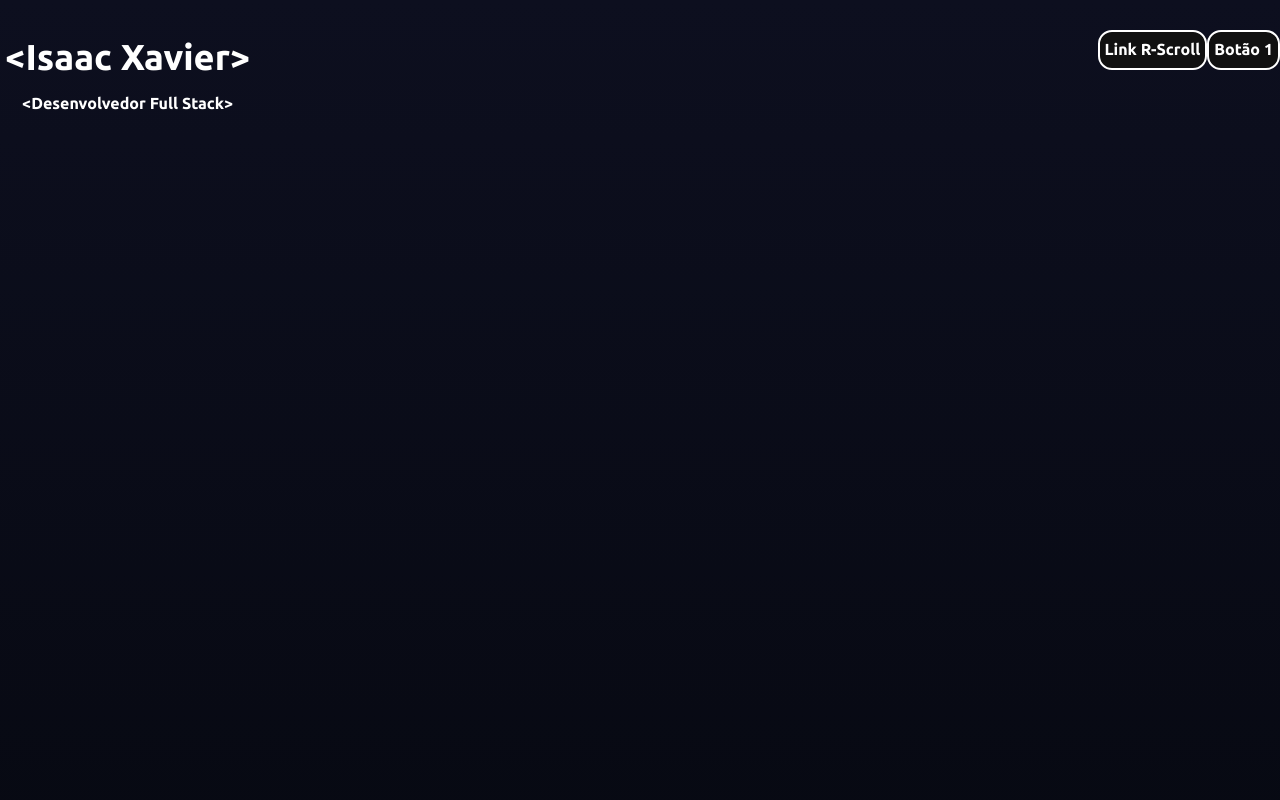
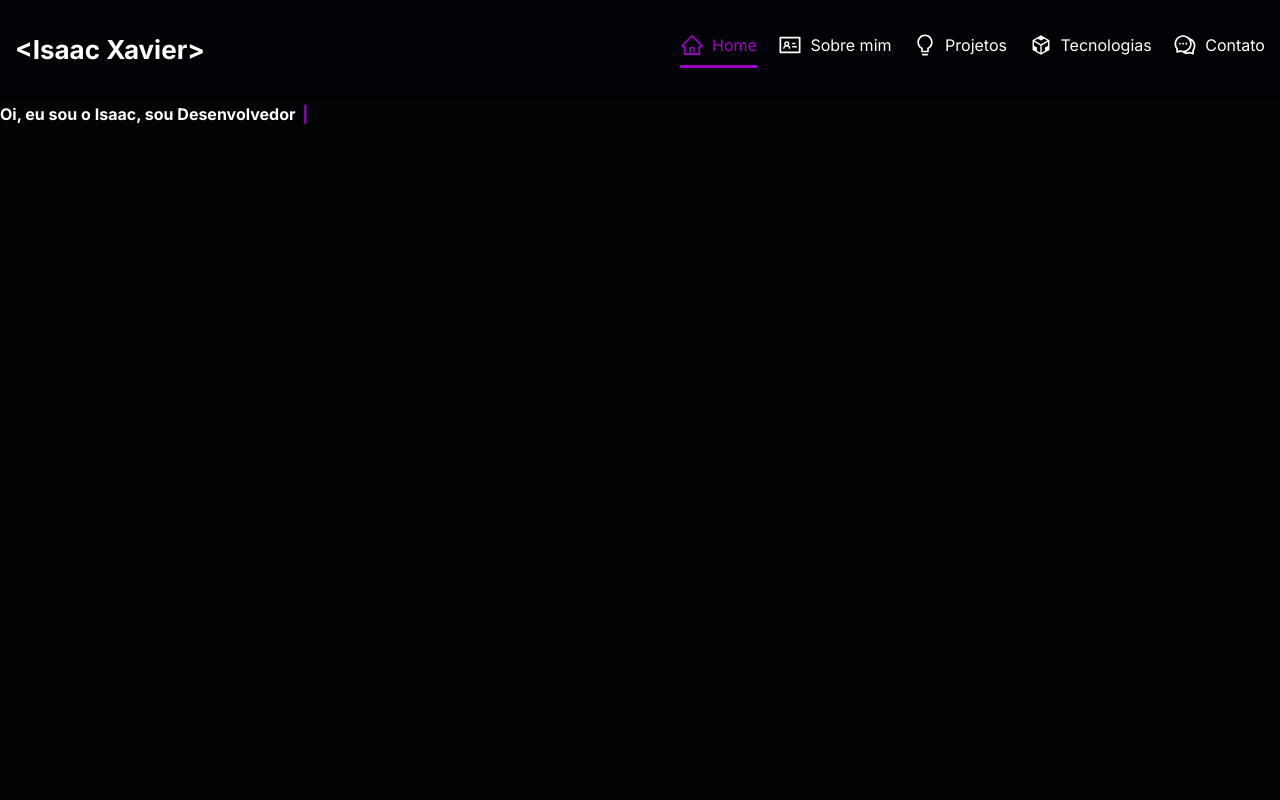
Before and after one commit to zaquinn/projeto-portfolio, a React (Create React App) app: page / in a window 1280 px wide. Shown: the top 800 px of the page. Built offline with nearby package versions, Linux system fonts and the light colour scheme.

Commit message:
create: created Header and NavBar components, installed all required libraries for project

```diff
--- a/public/index.html
+++ b/public/index.html
@@ -26,10 +26,12 @@
     -->
     <link rel="preconnect" href="https://fonts.googleapis.com" />
     <link rel="preconnect" href="https://fonts.gstatic.com" crossorigin />
+
     <link
-      href="https://fonts.googleapis.com/css2?family=Ubuntu:wght@400;500;700&display=swap"
+      href="https://fonts.googleapis.com/css2?family=Inter:wght@400;500;700&display=swap"
       rel="stylesheet"
     />
+
     <title>Portfólio - Isaac</title>
   </head>
   <body>
--- a/src/App.tsx
+++ b/src/App.tsx
@@ -1,4 +1,3 @@
-import React from "react";
 import { MainPage } from "./pages/MainPage";
 
 export const App = () => {
--- /dev/null
+++ b/src/components/Header/index.tsx
@@ -0,0 +1,74 @@
+import { Link } from "react-scroll";
+import {
+  Flex,
+  Heading,
+  Text,
+  Drawer,
+  DrawerBody,
+  DrawerFooter,
+  DrawerHeader,
+  DrawerOverlay,
+  DrawerContent,
+  DrawerCloseButton,
+  useDisclosure,
+  Button,
+} from "@chakra-ui/react";
+import { NavBar } from "../NavBar";
+import { AiOutlineMenu } from "react-icons/ai";
+
+export const Header = () => {
+  const { isOpen, onOpen, onClose } = useDisclosure();
+  return (
+    <Flex
+      justifyContent="space-between"
+      h="100px"
+      bg="rgba(2, 3, 5, 0.8)"
+      py="30px"
+      position="fixed"
+      w="100vw"
+      zIndex="1"
+    >
+      <Drawer placement="right" onClose={onClose} isOpen={isOpen}>
+        <DrawerOverlay />
+        <DrawerContent>
+          <DrawerBody bg="darkblue.500">
+            <NavBar />
+          </DrawerBody>
+        </DrawerContent>
+      </Drawer>
+      <Flex
+        h="100%"
+        flexDirection="column"
+        alignItems="center"
+        justifyContent="center"
+        w="max-content"
+        maxWidth="100%"
+      >
+        <Heading
+          color="white"
+          borderRadius="8px"
+          borderColor="green.200"
+          fontSize={["16px", "16px", "16px", "26px"]}
+          pl="15px"
+        >
+          &lt;Isaac Xavier&gt;
+        </Heading>
+      </Flex>
+      <Button
+        border="none"
+        bg="none"
+        h="max-content"
+        w="max-content"
+        fontSize="24px"
+        display={["block", "block", "block", "none"]}
+        _hover={{ border: "none", bg: "none" }}
+        onClick={onOpen}
+      >
+        <AiOutlineMenu />
+      </Button>
+      <Flex display={["none", "none", "none", "flex"]}>
+        <NavBar />
+      </Flex>
+    </Flex>
+  );
+};
--- /dev/null
+++ b/src/components/NavBar/index.tsx
@@ -0,0 +1,94 @@
+import { Link } from "react-scroll";
+import { Flex, Text } from "@chakra-ui/react";
+import {
+  AiOutlineHome,
+  AiOutlineBulb,
+  AiOutlineComment,
+  AiOutlineCodeSandbox,
+  AiOutlineIdcard,
+} from "react-icons/ai";
+import "./styles.css";
+
+export const NavBar = () => {
+  return (
+    <Flex
+      as="nav"
+      pt={["30px", "30px", "30px", "initial"]}
+      h={["300px", "300px", "300px", "100%"]}
+      w={["max-content", "max-content", "max-content", "600px"]}
+      justifyContent="space-between"
+      flexDirection={["column", "column", "column", "row"]}
+    >
+      <Flex alignItems="center" pr="15px">
+        <Link
+          className="buttonHeader"
+          activeClass="buttonHeader--Active"
+          to="section1"
+          spy={true}
+          duration={1200}
+        >
+          <Text as="span" fontSize="24px" pr="8px">
+            <AiOutlineHome />
+          </Text>
+          Home
+        </Link>
+      </Flex>
+      <Flex alignItems="center" pr="15px">
+        <Link
+          className="buttonHeader"
+          activeClass="buttonHeader--Active"
+          to="section2"
+          spy={true}
+          duration={1200}
+        >
+          <Text as="span" fontSize="24px" pr="8px">
+            <AiOutlineIdcard />
+          </Text>
+          Sobre mim
+        </Link>
+      </Flex>
+      <Flex alignItems="center" pr="15px">
+        <Link
+          className="buttonHeader"
+          activeClass="buttonHeader--Active"
+          to="section3"
+          spy={true}
+          duration={1200}
+        >
+          <Text as="span" fontSize="24px" pr="8px">
+            <AiOutlineBulb />
+          </Text>
+          Projetos
+        </Link>
+      </Flex>
+      <Flex alignItems="center" pr="15px">
+        <Link
+          className="buttonHeader"
+          activeClass="buttonHeader--Active"
+          to="section4"
+          spy={true}
+          duration={1200}
+        >
+          <Text as="span" fontSize="24px" pr="8px">
+            <AiOutlineCodeSandbox />
+          </Text>
+          Tecnologias
+        </Link>
+      </Flex>
+      <Flex alignItems="center" pr="15px">
+        <Link
+          className="buttonHeader"
+          activeClass="buttonHeader--Active"
+          to="section5"
+          spy={true}
+          duration={1200}
+        >
+          <Text as="span" fontSize="24px" pr="8px">
+            <AiOutlineComment />
+          </Text>
+          Contato
+        </Link>
+      </Flex>
+    </Flex>
+  );
+};
--- /dev/null
+++ b/src/components/NavBar/styles.css
@@ -0,0 +1,23 @@
+.buttonHeader {
+  display: flex;
+  cursor: pointer;
+  height: max-content;
+  width: max-content;
+  align-items: center;
+  justify-content: center;
+  padding-bottom: 8px;
+  border-bottom: 3px solid transparent;
+}
+
+.buttonHeader:hover {
+  color: #9d00c6;
+}
+
+.buttonHeader--Active {
+  color: #9d00c6;
+  border-bottom: 3px solid #9d00c6;
+}
+
+.buttonHeader:hover {
+  cursor: pointer;
+}
--- a/src/pages/MainPage/index.tsx
+++ b/src/pages/MainPage/index.tsx
@@ -1,103 +1,145 @@
-import { Box, Button, Flex, Heading, Text, VStack } from "@chakra-ui/react";
+import { Flex, Heading, Text } from "@chakra-ui/react";
 import AOS from "aos";
 import "aos/dist/aos.css";
-import { Link } from "react-scroll";
+import { Swiper, SwiperSlide } from "swiper/react";
 
+import "swiper/css";
+import "swiper/css/effect-cards";
+import "swiper/css/pagination";
+import "swiper/css/navigation";
+
+import "./styles.css";
+
+import { EffectCards, Pagination, Navigation, Autoplay } from "swiper";
+import { Header } from "../../components/Header";
+
+import { useTypewriter, Cursor } from "react-simple-typewriter";
+
+AOS.init();
 export const MainPage = () => {
-  AOS.init();
+  const words = ["Front End", "Back End", "Full Stack"];
+  const { text } = useTypewriter({
+    words,
+    loop: 0,
+    typeSpeed: 70,
+    deleteSpeed: 50,
+    delaySpeed: 1000,
+  });
+
   return (
-    <VStack h="max-content" bg="darkblue.900">
+    <Flex
+      height="max-content"
+      flexDirection="column"
+      alignItems="center"
+      w="100%"
+    >
+      <Header />
       <Flex
-        justifyContent="space-between"
-        h="2000px"
-        bgGradient="linear(to-b, darkblue.400, darkblue.500, darkblue.900 )"
+        h="100vh"
         w="100%"
-        py="30px"
+        bg="transparent"
+        id="section1"
+        justifyContent="center"
+        mb="100px"
       >
-        <VStack>
-          <Heading
-            color="white"
-            borderRadius="8px"
-            padding="5px"
-            borderColor="green.200"
-          >
-            &lt;Isaac Xavier&gt;
-          </Heading>
-          <Text color="white" fontSize="16px" fontWeight="700">
-            &lt;Desenvolvedor Full Stack&gt;
+        <Heading
+          pt="105px"
+          fontSize={["14px", "14px", "14px", "initial"]}
+          w="100%"
+          data-aos="fade-down-right"
+          data-aos-mirror="false"
+          data-aos-once="false"
+          data-aos-easing="ease-in-out"
+        >
+          Oi, eu sou o Isaac, sou Desenvolvedor{" "}
+          <Text as="span" color="neon.300">
+            {text}
+            <Cursor />
           </Text>
-        </VStack>
-        <Box>
-          <Button
-            borderColor="darkblue.400"
-            bg="gray.700"
-            padding="5px"
-            color="white"
-            border="2px solid"
-            borderRadius="14px"
-          >
-            {/* tag link do react scroll pra gerar efeito de ir pra onde eu quero, em to"section1", passar o id
-            da div que eu quero que vá quando clicar, atribuir id a div desejada tambem */}
-            <Link
-              activeClass="active"
-              to="section1"
-              spy={true}
-              smooth={true}
-              offset={-100}
-              duration={500}
-            >
-              Link R-Scroll
-            </Link>
-          </Button>
-          <Button
-            borderColor="darkblue.400"
-            bg="gray.700"
-            padding="5px"
-            color="white"
-            border="2px solid"
-            borderRadius="14px"
-          >
-            Botão 1
-          </Button>
-        </Box>
+        </Heading>
       </Flex>
-      <Heading>Corpo aqui</Heading>
       <Flex
-        h="600px"
-        w="50%"
-        bg="green.200"
-        // configurações de animação do scroll que faz com que ocorra animação ao aparecer e sumir
-        data-aos="fade-up"
-        data-aos-mirror="true"
+        h="100vh"
+        w="60%"
+        bg="gray.300"
+        id="section2"
+        justifyContent="center"
+        alignItems="center"
+        data-aos="fade-down-left"
+        data-aos-mirror="false"
         data-aos-once="false"
         data-aos-easing="ease-in-out"
+        mb="100px"
       >
-        <Heading>Testando</Heading>
+        <Heading>Seçao 2</Heading>
       </Flex>
       <Flex
-        h="600px"
-        w="50%"
-        bg="green.200"
-        // configurações de animação do scroll que faz com que ocorra animação ao aparecer e sumir
-        data-aos="fade-left"
-        data-aos-mirror="true"
+        h="100vh"
+        w="60%"
+        bg="gray.200"
+        id="section3"
+        justifyContent="center"
+        alignItems="center"
+        data-aos="fade-down-right"
+        data-aos-mirror="false"
         data-aos-once="false"
         data-aos-easing="ease-in-out"
+        mb="100px"
       >
-        <Heading>Lib</Heading>
+        <Swiper
+          effect={"cards"}
+          grabCursor={true}
+          pagination={{
+            clickable: true,
+          }}
+          autoplay={{
+            delay: 2500,
+            disableOnInteraction: false,
+          }}
+          navigation={true}
+          modules={[EffectCards, Pagination, Navigation, Autoplay]}
+          className="mySwiper"
+        >
+          <SwiperSlide>Slide 1</SwiperSlide>
+          <SwiperSlide>Slide 2</SwiperSlide>
+          <SwiperSlide>Slide 3</SwiperSlide>
+          <SwiperSlide>Slide 4</SwiperSlide>
+          <SwiperSlide>Slide 5</SwiperSlide>
+          <SwiperSlide>Slide 6</SwiperSlide>
+          <SwiperSlide>Slide 7</SwiperSlide>
+          <SwiperSlide>Slide 8</SwiperSlide>
+          <SwiperSlide>Slide 9</SwiperSlide>
+        </Swiper>
       </Flex>
       <Flex
-        h="600px"
-        w="50%"
-        bg="green.200"
-        // configurações de animação do scroll que faz com que ocorra animação ao aparecer e sumir
-        data-aos="flip-left"
-        data-aos-mirror="true"
+        h="100vh"
+        w="60%"
+        bg="gray.200"
+        id="section4"
+        data-aos="fade-down-left"
+        data-aos-mirror="false"
         data-aos-once="false"
         data-aos-easing="ease-in-out"
+        mb="100px"
       >
-        <Heading>Aos</Heading>
+        <Heading>Seçao 4</Heading>
       </Flex>
-    </VStack>
+      <Flex
+        h="100vh"
+        w="60%"
+        bg="gray.200"
+        id="section5"
+        data-aos="fade-down-right"
+        data-aos-mirror="false"
+        data-aos-once="false"
+        data-aos-easing="ease-in-out"
+        mb="100px"
+      >
+        <Heading>Seçao 5</Heading>
+      </Flex>
+      <Flex h="100px" bg="futuristas.200" as="footer" w="100%">
+        Rodapé
+      </Flex>
+    </Flex>
   );
 };
--- /dev/null
+++ b/src/pages/MainPage/styles.css
@@ -0,0 +1,55 @@
+.swiper {
+  width: 60%;
+  height: 320px;
+  z-index: 0;
+}
+
+.swiper-slide {
+  display: flex;
+  align-items: center;
+  justify-content: center;
+  border-radius: 18px;
+  font-size: 22px;
+  font-weight: bold;
+  color: #fff;
+}
+
+.swiper-slide:nth-child(1n) {
+  background-color: rgb(206, 17, 17);
+}
+
+.swiper-slide:nth-child(2n) {
+  background-color: rgb(0, 140, 255);
+}
+
+.swiper-slide:nth-child(3n) {
+  background-color: rgb(10, 184, 111);
+}
+
+.swiper-slide:nth-child(4n) {
+  background-color: rgb(211, 122, 7);
+}
+
+.swiper-slide:nth-child(5n) {
+  background-color: rgb(118, 163, 12);
+}
+
+.swiper-slide:nth-child(6n) {
+  background-color: rgb(180, 10, 47);
+}
+
+.swiper-slide:nth-child(7n) {
+  background-color: rgb(35, 99, 19);
+}
+
+.swiper-slide:nth-child(8n) {
+  background-color: rgb(0, 68, 255);
+}
+
+.swiper-slide:nth-child(9n) {
+  background-color: rgb(218, 12, 218);
+}
+
+.swiper-slide:nth-child(10n) {
+  background-color: rgb(54, 94, 77);
+}
--- a/src/styles/theme.ts
+++ b/src/styles/theme.ts
@@ -48,7 +48,7 @@ export const theme = extendTheme({
     },
   },
   fonts: {
-    heading: "Ubuntu",
-    body: "Ubuntu",
+    heading: "Inter",
+    body: "Inter",
   },
 });
```
Also changed, not shown: package.json (+3 -5 lines), 1 other file (tests, documents, lock files or other folders).
